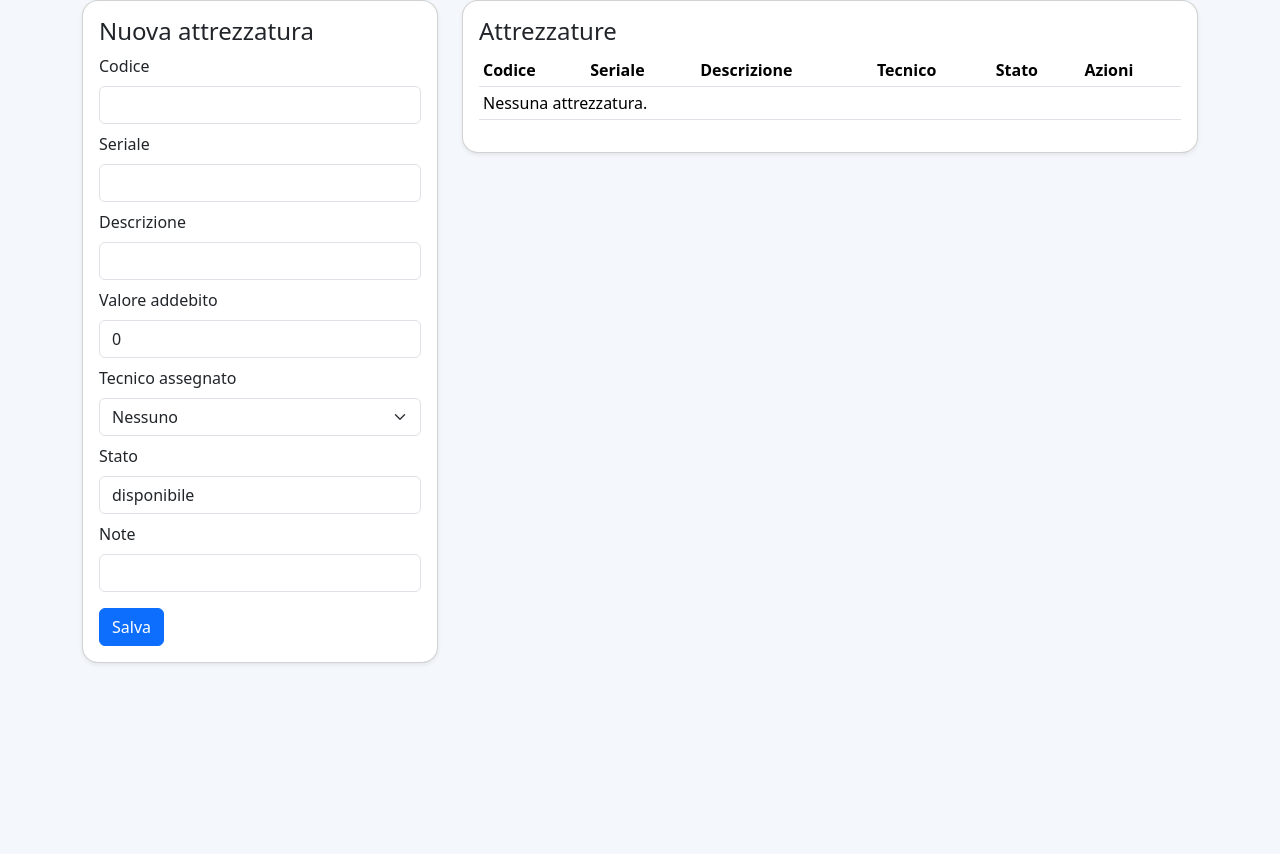
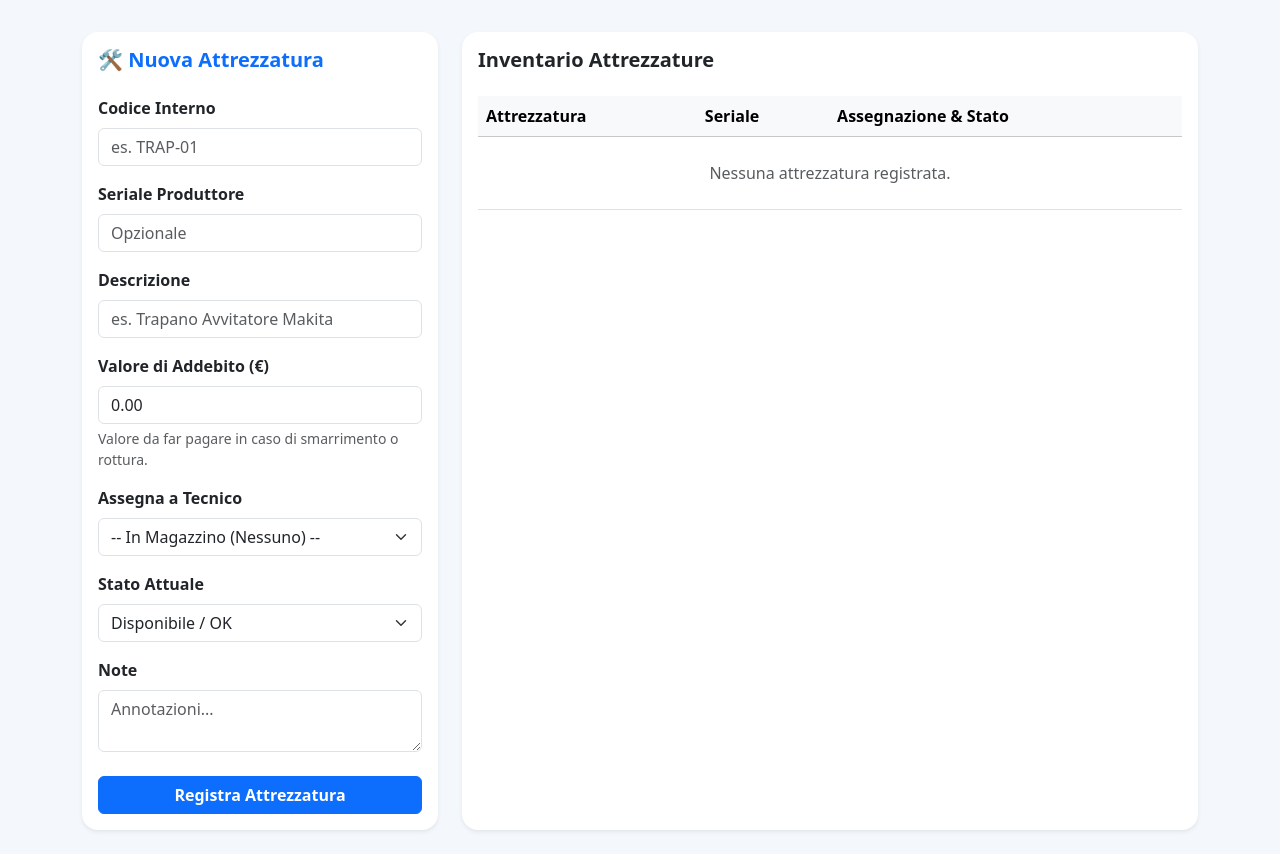
Before and after one commit to operativoei-png/evosrls, a Flask app: template templates/tools.html in a window 1280 px wide. Before the commit the page ends 664 px from the top, so only its background shows below. Run offline with Flask 3, Linux system fonts and the light colour scheme; the template is opened without the code that fills it, so the values that code supplies are empty.

Commit message:
Update tools.html

```diff
--- a/templates/tools.html
+++ b/templates/tools.html
@@ -1,66 +1,121 @@
 {% extends 'base.html' %}
 {% block content %}
-<div class="row g-4">
+<div class="row g-4 mt-2">
+
   <div class="col-lg-4">
-    <div class="card shadow-sm">
+    <div class="card shadow-sm border-0 h-100">
       <div class="card-body">
-        <h4>Nuova attrezzatura</h4>
-        <form method="post">
-          <div class="mb-2"><label class="form-label">Codice</label><input class="form-control" name="code" required></div>
-          <div class="mb-2"><label class="form-label">Seriale</label><input class="form-control" name="serial"></div>
-          <div class="mb-2"><label class="form-label">Descrizione</label><input class="form-control" name="description" required></div>
-          <div class="mb-2"><label class="form-label">Valore addebito</label><input class="form-control" type="number" step="0.01" name="charge_value" value="0"></div>
-          <div class="mb-2">
-            <label class="form-label">Tecnico assegnato</label>
+        <h5 class="card-title fw-bold text-primary mb-4">🛠️ Nuova Attrezzatura</h5>
+
+        <form method="post" action="{{ url_for('tools') }}">
+          <div class="mb-3">
+            <label class="form-label fw-semibold">Codice Interno</label>
+            <input type="text" class="form-control" name="code" placeholder="es. TRAP-01" required>
+          </div>
+
+          <div class="mb-3">
+            <label class="form-label fw-semibold">Seriale Produttore</label>
+            <input type="text" class="form-control" name="serial" placeholder="Opzionale">
+          </div>
+
+          <div class="mb-3">
+            <label class="form-label fw-semibold">Descrizione</label>
+            <input type="text" class="form-control" name="description" placeholder="es. Trapano Avvitatore Makita" required>
+          </div>
+
+          <div class="mb-3">
+            <label class="form-label fw-semibold">Valore di Addebito (€)</label>
+            <input type="number" class="form-control" step="0.01" min="0" name="charge_value" value="0.00">
+            <div class="form-text">Valore da far pagare in caso di smarrimento o rottura.</div>
+          </div>
+
+          <div class="mb-3">
+            <label class="form-label fw-semibold">Assegna a Tecnico</label>
             <select class="form-select" name="assigned_to">
-              <option value="">Nessuno</option>
+              <option value="">-- In Magazzino (Nessuno) --</option>
               {% for t in technicians %}
               <option value="{{ t.id }}">{{ t.name }}</option>
               {% endfor %}
             </select>
           </div>
-          <div class="mb-2"><label class="form-label">Stato</label><input class="form-control" name="status" value="disponibile"></div>
-          <div class="mb-2"><label class="form-label">Note</label><input class="form-control" name="notes"></div>
-          <button class="btn btn-primary mt-2">Salva</button>
+
+          <div class="mb-3">
+            <label class="form-label fw-semibold">Stato Attuale</label>
+            <select class="form-select" name="status">
+              <option value="disponibile" selected>Disponibile / OK</option>
+              <option value="in_riparazione">In Riparazione</option>
+              <option value="rotto">Rotto</option>
+              <option value="smarrito">Smarrito</option>
+            </select>
+          </div>
+
+          <div class="mb-4">
+            <label class="form-label fw-semibold">Note</label>
+            <textarea class="form-control" name="notes" rows="2" placeholder="Annotazioni..."></textarea>
+          </div>
+
+          <button type="submit" class="btn btn-primary w-100 fw-bold">Registra Attrezzatura</button>
         </form>
       </div>
     </div>
   </div>
 
   <div class="col-lg-8">
-    <div class="card shadow-sm">
+    <div class="card shadow-sm border-0 h-100">
       <div class="card-body">
-        <h4>Attrezzature</h4>
+        <h5 class="card-title fw-bold mb-4">Inventario Attrezzature</h5>
+
         <div class="table-responsive">
-          <table class="table table-sm">
-            <thead><tr><th>Codice</th><th>Seriale</th><th>Descrizione</th><th>Tecnico</th><th>Stato</th><th>Azioni</th></tr></thead>
+          <table class="table table-hover align-middle">
+            <thead class="table-light">
+              <tr>
+                <th>Attrezzatura</th>
+                <th>Seriale</th>
+                <th>Assegnazione & Stato</th>
+              </tr>
+            </thead>
             <tbody>
             {% for i in items %}
               <tr>
-                <td>{{ i.code }}</td>
+                <td>
+                  <strong class="text-dark">{{ i.description }}</strong><br>
+                  <small class="text-muted">Codice: {{ i.code }}</small>
+                </td>
                 <td>{{ i.serial or '-' }}</td>
-                <td>{{ i.description }}</td>
-                <td>{{ i.technician.name if i.technician else '-' }}</td>
-                <td>{{ i.status }}</td>
-                <td>
-                  <form method="post" action="{{ url_for('assign_tool', item_id=i.id) }}" class="d-flex gap-1">
-                    <select class="form-select form-select-sm" name="technician_id">
-                      <option value="">Nessuno</option>
-                      {% for t in technicians %}
-                      <option value="{{ t.id }}" {% if i.assigned_to == t.id %}selected{% endif %}>{{ t.name }}</option>
-                      {% endfor %}
-                    </select>
-                    <input class="form-control form-control-sm" name="status" value="{{ i.status }}">
-                    <button class="btn btn-sm btn-outline-primary">Salva</button>
+
+                <td style="min-width: 250px;">
+                  <form method="post" action="{{ url_for('assign_tool', item_id=i.id) }}" class="d-flex flex-column gap-2">
+
+                    <div class="input-group input-group-sm">
+                      <span class="input-group-text bg-light">👤</span>
+                      <select class="form-select" name="technician_id" onchange="this.form.submit()">
+                        <option value="">In Sede</option>
+                        {% for t in technicians %}
+                        <option value="{{ t.id }}" {% if i.assigned_to == t.id %}selected{% endif %}>{{ t.name }}</option>
+                        {% endfor %}
+                      </select>
+                    </div>
+
+                    <div class="input-group input-group-sm">
+                      <span class="input-group-text bg-light">🏷️</span>
+                      <select class="form-select {% if i.status == 'rotto' or i.status == 'smarrito' %}text-danger fw-bold{% elif i.status == 'in_riparazione' %}text-warning fw-bold{% else %}text-success fw-bold{% endif %}" name="status" onchange="this.form.submit()">
+                        <option value="disponibile" {% if i.status == 'disponibile' %}selected{% endif %}>OK</option>
+                        <option value="in_riparazione" {% if i.status == 'in_riparazione' %}selected{% endif %}>In Riparazione</option>
+                        <option value="rotto" {% if i.status == 'rotto' %}selected{% endif %}>Rotto</option>
+                        <option value="smarrito" {% if i.status == 'smarrito' %}selected{% endif %}>Smarrito</option>
+                      </select>
+                    </div>
+
                   </form>
                 </td>
               </tr>
             {% else %}
-              <tr><td colspan="6">Nessuna attrezzatura.</td></tr>
+              <tr><td colspan="3" class="text-center text-muted py-4">Nessuna attrezzatura registrata.</td></tr>
             {% endfor %}
             </tbody>
           </table>
         </div>
+
       </div>
     </div>
   </div>
```
